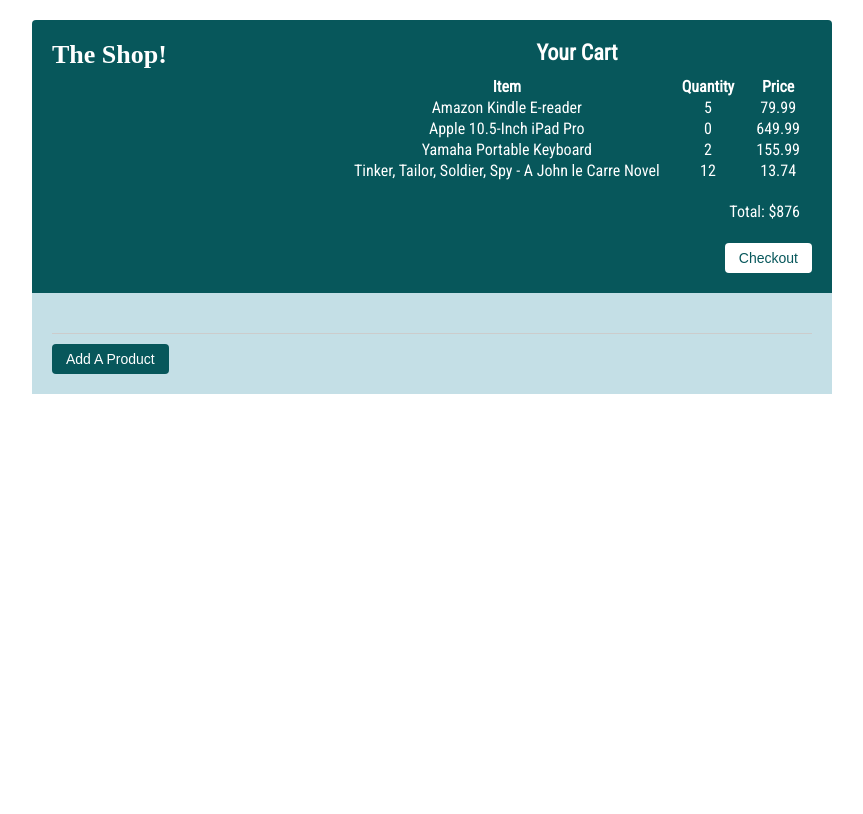
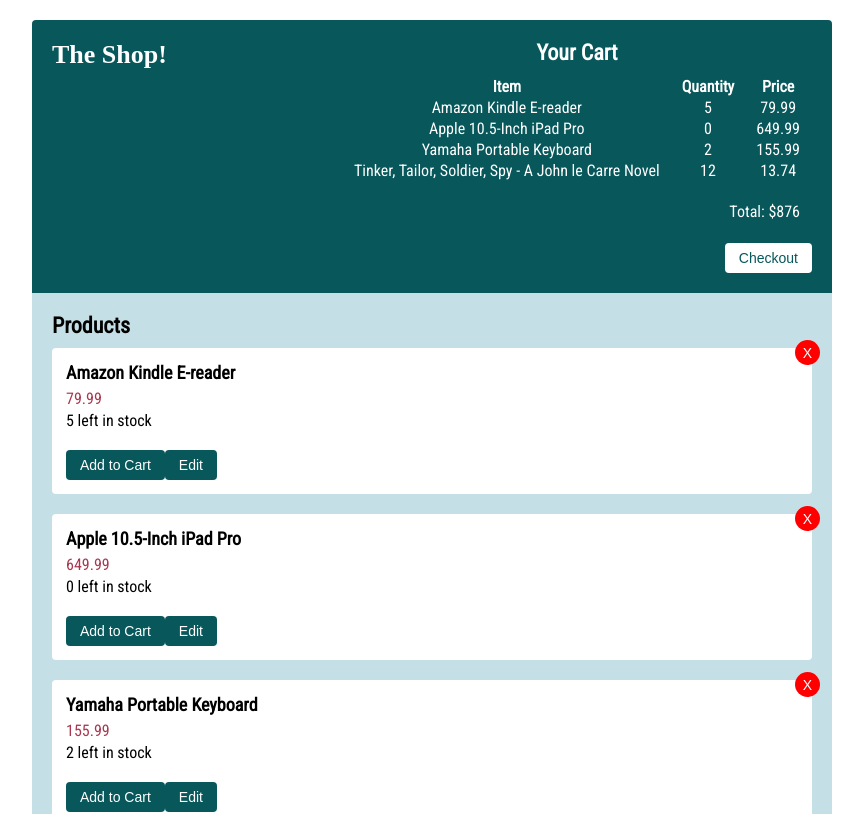
Before and after one commit to AlliLearns/capstone-shopping-cart, a React (Vite) app in the folder client/: page / in a window 1280 px wide. Shown: the top 814 px of the page, without its empty margins (208-1071 px from the left). Built offline with nearby package versions, Linux system fonts and the light colour scheme; a web font is replaced by a local one.

Commit message:
Moved functionality for lsiting products to own component

```diff
--- /dev/null
+++ b/client/src/components/ListProducts.jsx
@@ -0,0 +1,43 @@
+import { useState } from "react";
+
+export default function ListProducts({ products }) {
+  const [showEdit, toggleShowEdit] = useState(false);
+
+  const handleToggleEdit = (event) => {
+    event.preventDefault();
+    toggleShowEdit((prevState) => !prevState);
+  };
+
+  return (
+    <div className="product-listing">
+      <h2>Products</h2>
+      <ul className="product-list">
+        {products.map(item => {
+          if (!showEdit) return <Product item={item} />
+        })}
+      </ul>
+    </div>
+  );
+}
+
+function Product({ item }) {
+  return (
+    <li className="product" key={item.id}>
+      <div className="product-details">
+        <h3>{item.title}</h3>
+        <p className="price">{item.price}</p>
+        <p className="quantity">{item.quantity} left in stock</p>
+        <div className="actions product-actions">
+          <button className="add-to-cart">Add to Cart</button>
+          <button className="edit">Edit</button>
+        </div>
+        <button className="delete-button"><span>X</span></button>
+      </div>
+    </li>);
+}
+
+function EditProductForm({ handleToggleEdit }) {
+  return (
+    <div className="edit-form"></div>
+  );
+}
--- a/client/src/components/Main.jsx
+++ b/client/src/components/Main.jsx
@@ -1,55 +1,13 @@
-// import AddProduct from "./AddProduct";
-import AddProduct from "./SrdAddProduct";
+import ListProducts from "./ListProducts";
+import AddProduct from "./AddProduct";
+// import AddProduct from "./SrdAddProduct";
 import productData from "../mockData/data";
-import { useState } from "react";
 
 export default function Main() {
   return (
     <main>
-      {/* <ListProducts products={productData} /> */}
+      <ListProducts products={productData} />
       <AddProduct />
     </main>
   );
 }
-
-function ListProducts({ products }) {
-  const [showEdit, toggleShowEdit] = useState(false);
-
-  const handleToggleEdit = (event) => {
-    event.preventDefault();
-    toggleShowEdit((prevState) => !prevState);
-  };
-
-  return (
-    <div className="product-listing">
-      <h2>Products</h2>
-      <ul className="product-list">
-        {products.map(item => {
-          if (!showEdit) return <Product products={products} />
-        })}
-      </ul>
-    </div>
-  );
-}
-
-function Product({ products }) {
-  return (
-    <li className="product" key={item.id}>
-      <div className="product-details">
-        <h3>{item.title}</h3>
-        <p className="price">{item.price}</p>
-        <p className="quantity">{item.quantity} left in stock</p>
-        <div className="actions product-actions">
-          <button className="add-to-cart">Add to Cart</button>
-          <button className="edit">Edit</button>
-        </div>
-        <button className="delete-button"><span>X</span></button>
-      </div>
-    </li>);
-}
-
-function EditProductForm({ handleToggleEdit }) {
-  return (
-    <div className="edit-form"></div>
-  );
-}
```
